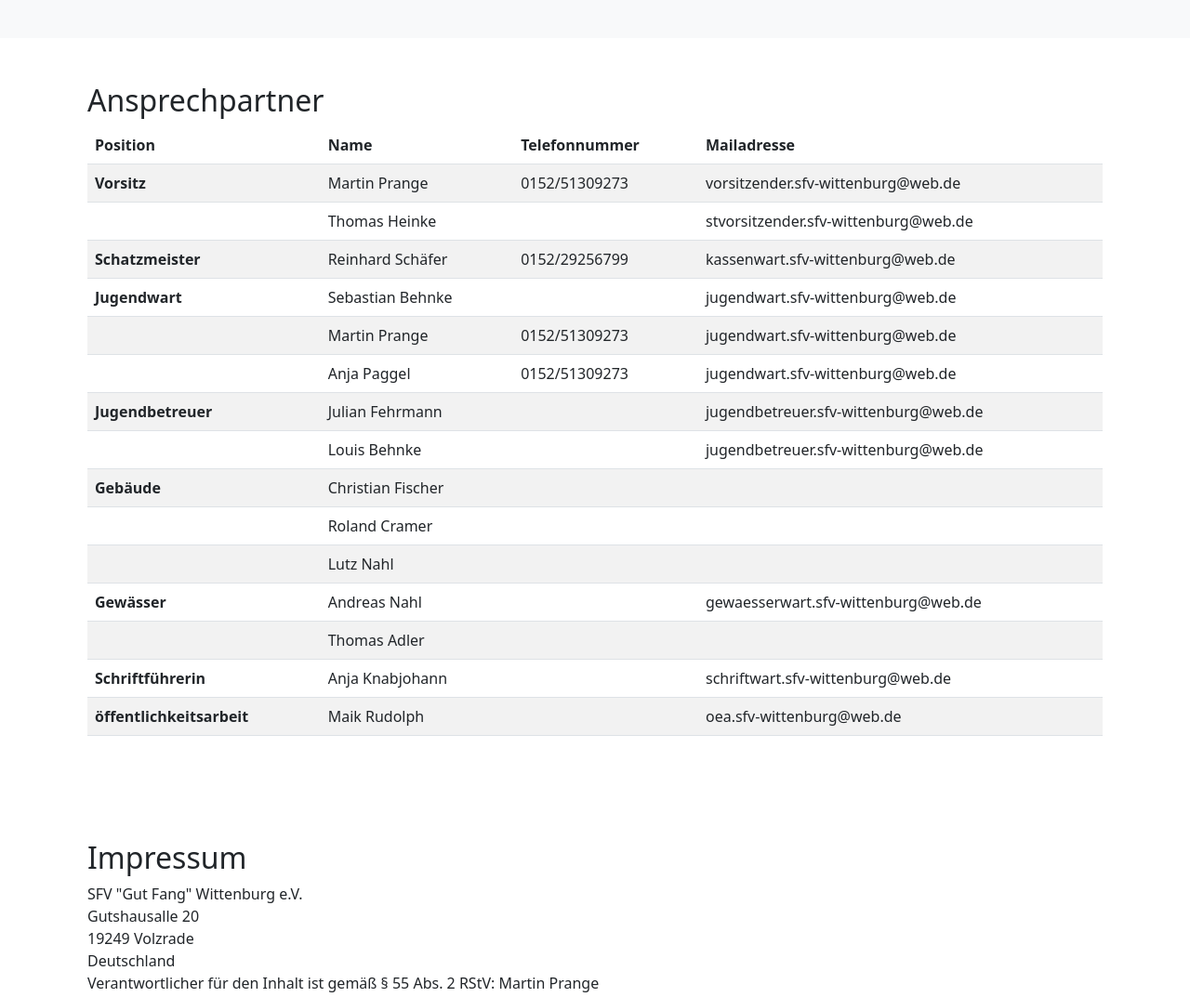
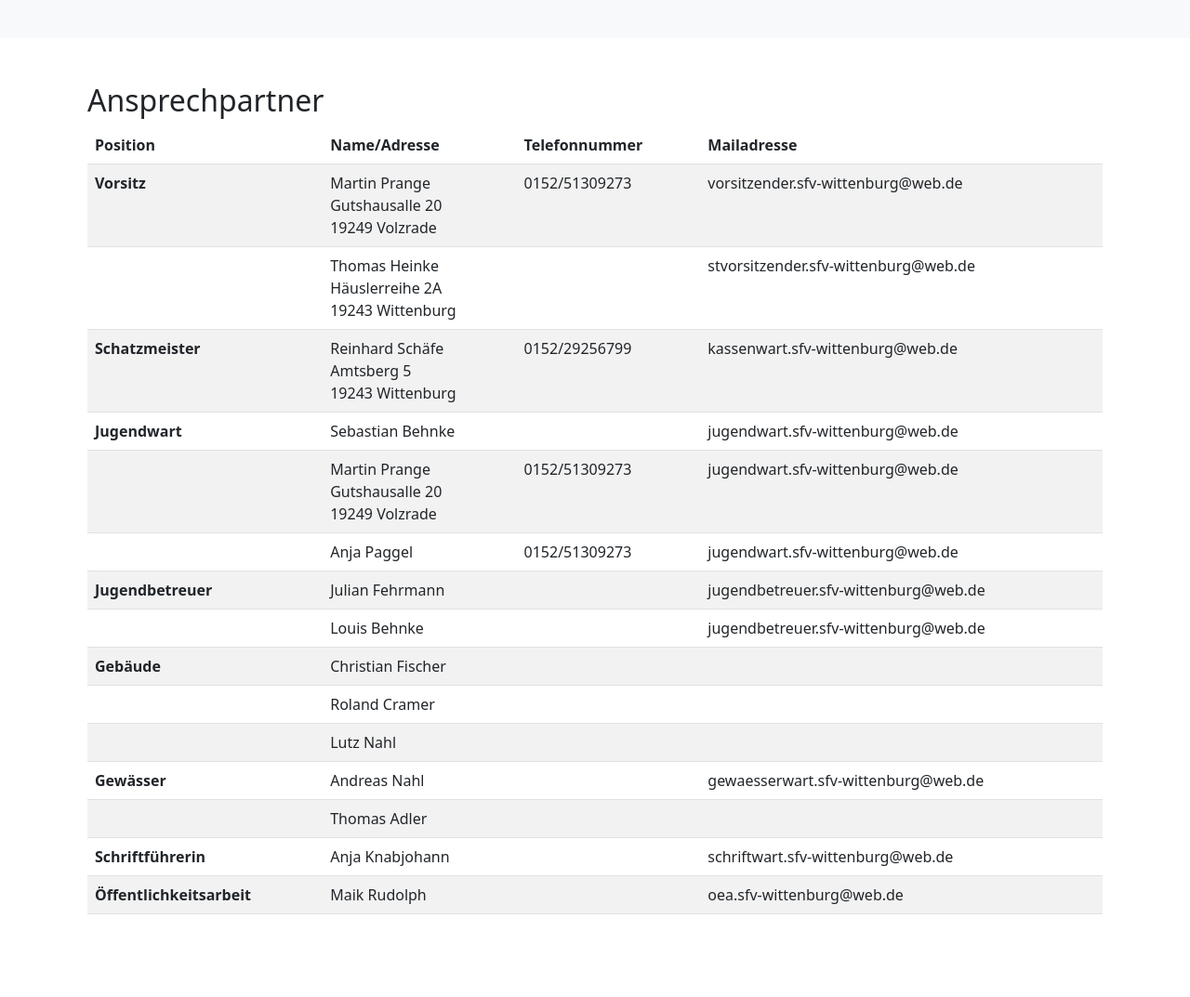
Before and after one commit to Dedli/sfv-wittenburg, a plain HTML site: page index.html in a window 1280 px wide. Shown: the part 2540-3613 px from the top of the page at 93% size. Drawn offline with nearby package versions, Linux system fonts and the light colour scheme.

Commit message:
Update index.html

```diff
--- a/index.html
+++ b/index.html
@@ -240,7 +240,7 @@
                             <thead>
                             <tr>
                                 <th scope="col">Position</th>
-                                <th scope="col">Name</th>
+                                <th scope="col">Name/Adresse</th>
                                 <th scope="col">Telefonnummer</th>
                                 <th scope="col">Mailadresse</th>
                             </tr>
@@ -248,19 +248,25 @@
                             <tbody>
                             <tr>
                                 <th scope="row">Vorsitz</th>
-                                <td>Martin Prange</td>
+                                <td>Martin Prange <br>
+                                Gutshausalle 20 <br>
+                                19249 Volzrade</td>
                                 <td>0152/51309273</td>
                                 <td>vorsitzender.sfv-wittenburg@web.de</td>
                             </tr>
                             <tr>
                                 <th scope="row"></th>
-                                <td>Thomas Heinke</td>
+                                <td>Thomas Heinke <br>
+                                Häuslerreihe 2A <br>
+                                19243 Wittenburg</td>
                                 <td></td>
                                 <td>stvorsitzender.sfv-wittenburg@web.de</td>
                             </tr>
                             <tr>
                                 <th scope="row">Schatzmeister</th>
-                                <td>Reinhard Sch&auml;fer</td>
+                                <td>Reinhard Sch&auml;fe <br>
+                                Amtsberg 5 <br>
+                                19243 Wittenburg</td>
                                 <td>0152/29256799</td>
                                 <td>kassenwart.sfv-wittenburg@web.de</td>
                             </tr>
@@ -272,7 +278,9 @@
                             </tr>
                             <tr>
                                 <th scope="row"></th>
-                                <td>Martin Prange</td>
+                                <td>Martin Prange <br>
+                                   Gutshausalle 20 <br>
+                                19249 Volzrade</td>
                                 <td>0152/51309273</td>
                                 <td>jugendwart.sfv-wittenburg@web.de</td>
                             </tr>
@@ -331,7 +339,7 @@
                                 <td>schriftwart.sfv-wittenburg@web.de</td>
                             </tr>
                             <tr>
-                                <th scope="row">&ouml;ffentlichkeitsarbeit</th>
+                                <th scope="row">&Ouml;ffentlichkeitsarbeit</th>
                                 <td>Maik Rudolph</td>
                                 <td></td>
                                 <td>oea.sfv-wittenburg@web.de</td>
```
